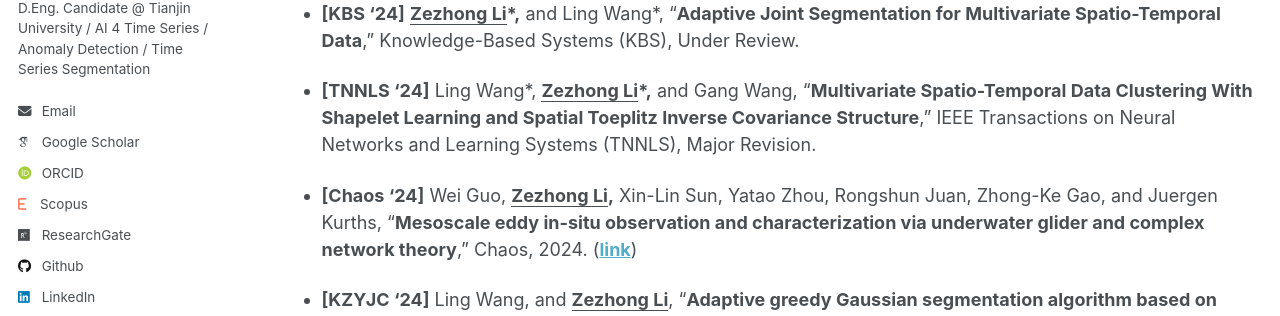
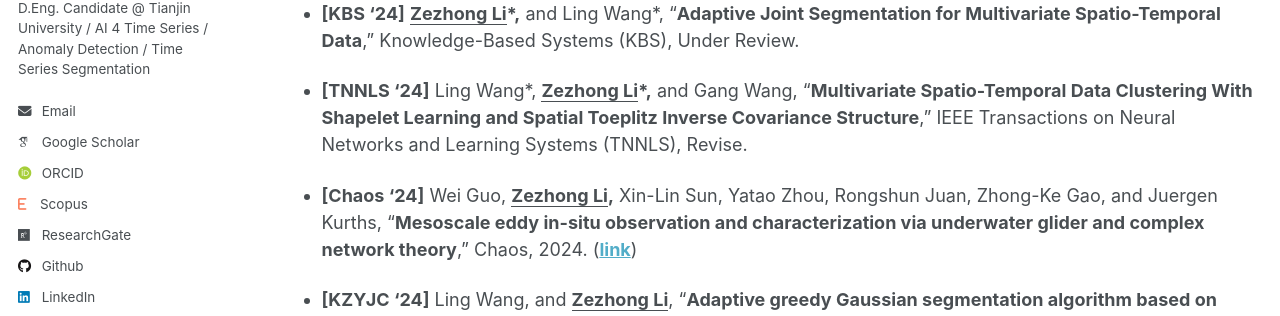
Before and after one commit to lzz19980125/lzz19980125.github.io, a Jekyll site: the page built from _pages/publications.md, in a window 1280 px wide and 1314 px high. Shown: the part 379-695 px from the top of the window. Built offline with Jekyll 4.4.1, drawn with Linux system fonts in a browser that asks for light colours; some web fonts are replaced.

Commit message:
Update publications.md

```diff
--- a/_pages/publications.md
+++ b/_pages/publications.md
@@ -13,7 +13,7 @@
 
 - **[KBS '24]** **<u>Zezhong Li</u>\*,** and Ling Wang\*, “**Adaptive Joint Segmentation for Multivariate Spatio-Temporal Data**,” Knowledge-Based Systems (KBS), Under Review.
 
-- **[TNNLS '24]** Ling Wang\*, **<u>Zezhong Li</u>\*,** and Gang Wang, “**Multivariate Spatio-Temporal Data Clustering With Shapelet Learning and Spatial Toeplitz Inverse Covariance Structure**,” IEEE Transactions on Neural Networks and Learning Systems (TNNLS), Major Revision.
+- **[TNNLS '24]** Ling Wang\*, **<u>Zezhong Li</u>\*,** and Gang Wang, “**Multivariate Spatio-Temporal Data Clustering With Shapelet Learning and Spatial Toeplitz Inverse Covariance Structure**,” IEEE Transactions on Neural Networks and Learning Systems (TNNLS), Revise.
 
 - **[Chaos '24]** Wei Guo, **<u>Zezhong Li</u>,** Xin-Lin Sun, Yatao Zhou, Rongshun Juan, Zhong-Ke Gao, and Juergen Kurths, “**Mesoscale eddy in-situ observation and characterization via underwater glider and complex network theory**,” Chaos, 2024. ([**link**](https://pubs.aip.org/aip/cha/article-abstract/34/11/113104/3318599/Mesoscale-eddy-in-situ-observation-and?redirectedFrom=fulltext))
 
```
